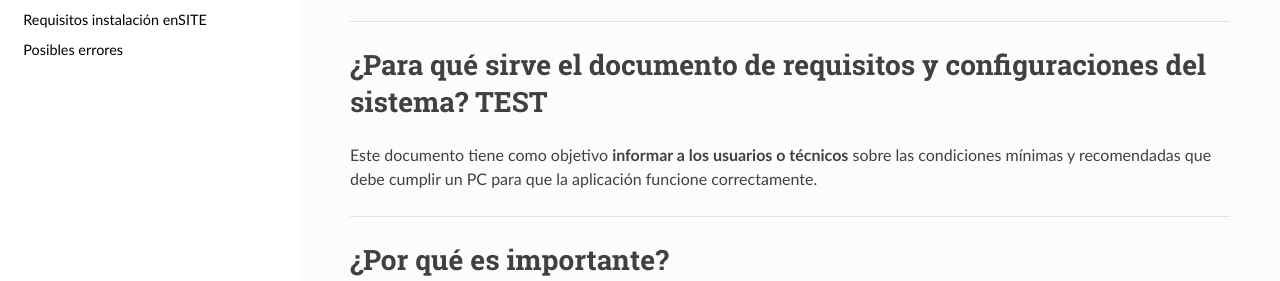
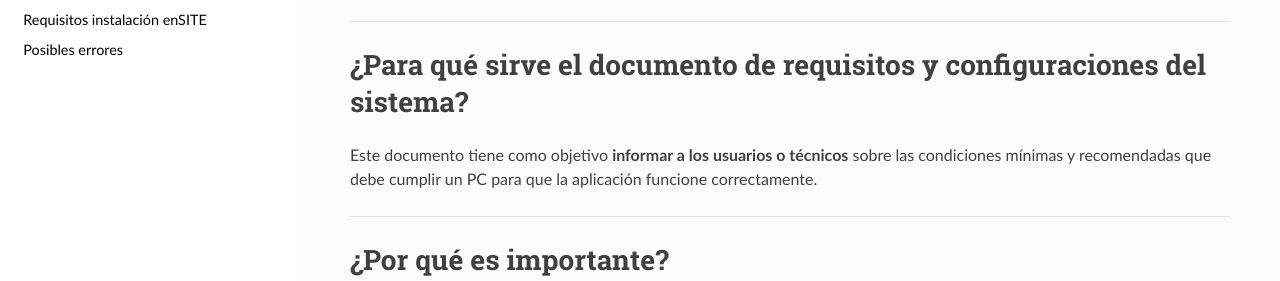
Before and after one commit to endades/Setup-installation, an MkDocs documentation site: the page built from docs/index.md, in a window 1280 px wide. Shown: the part 275-556 px from the top of the page. Built offline with MkDocs 1.6.1, drawn with Linux system fonts in a browser that asks for light colours; nearby versions of some CDN libraries.

Commit message:
TEST deploy

```diff
--- a/docs/index.md
+++ b/docs/index.md
@@ -9,7 +9,7 @@
 
 ---
 
-# ¿Para qué sirve el documento de requisitos y configuraciones del sistema? TEST
+# ¿Para qué sirve el documento de requisitos y configuraciones del sistema?
 
 Este documento tiene como objetivo **informar a los usuarios o técnicos** sobre las condiciones mínimas y recomendadas que debe cumplir un PC para que la aplicación funcione correctamente.
 
```
